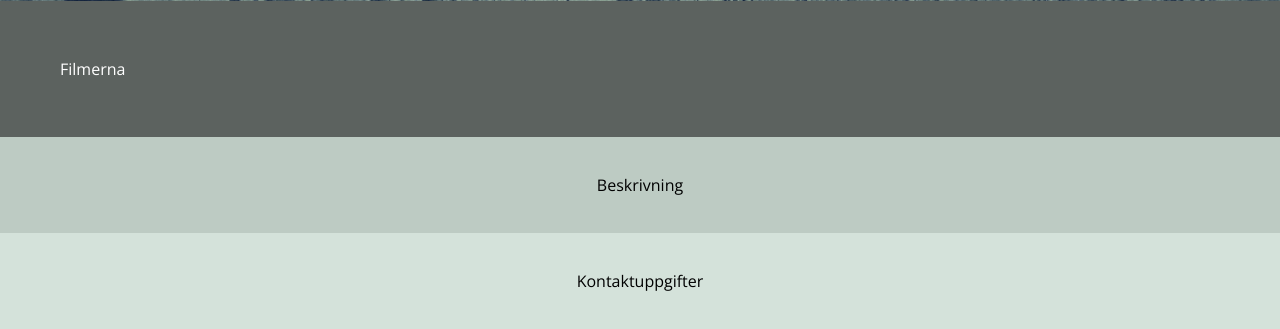
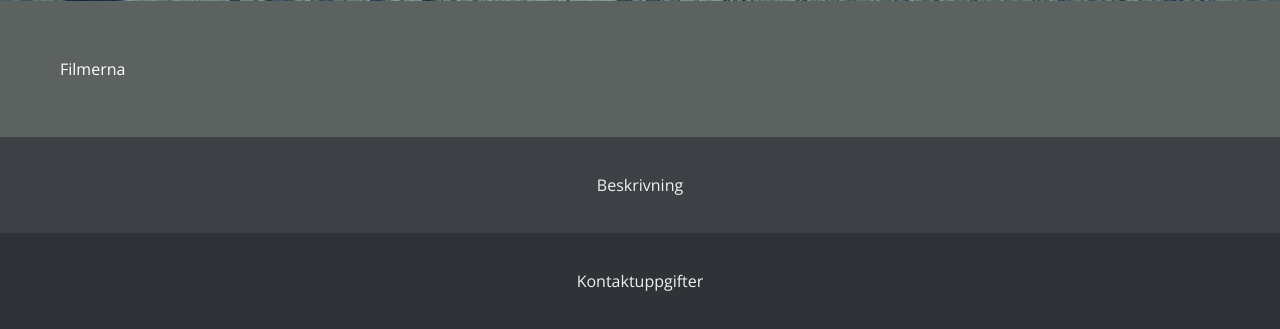
Before and after one commit to hanabi1/coop-tekhog, a PHP site: page / in a window 1280 px wide. Shown: the part 799-1128 px from the top of the page. Run offline with PHP 8.4, Linux system fonts and the light colour scheme; a stand-in replaces the project's code that opens the database connection; style sheets or scripts are compiled from the project's sources; some libraries are stand-ins or nearby versions.

Commit message:
More CSS-fix
Background colours, font-weight

```diff
--- a/public/css/style.css
+++ b/public/css/style.css
@@ -24,6 +24,10 @@ a {
 a:hover {
   text-decoration: none;
   color: #fff;
+}
+
+p {
+  font-weight: 300;
 }
 
 /* NAVIGATION
@@ -141,8 +145,8 @@ nav a {
   clear: both;
   width: 100%;
   padding: 40px 0 40px 0;
-  color: #000;
-  background-color: #bdcbc3;
+  color: #f1f1f1;
+  background-color: #3d4146;
   margin: 0 auto;
   text-align: center;
 }
@@ -151,9 +155,9 @@ nav a {
   clear: both;
   width: 100%;
   padding: 40px 0 40px 0;
-  background-color: #d4e2da;
+  background-color: #2f3236;
   text-align: center;
-  color: #000;
+  color: #f1f1f1;
 }
 
 /* MOVIE WRAPPER
```
Also changed, not shown: 1 other file.
